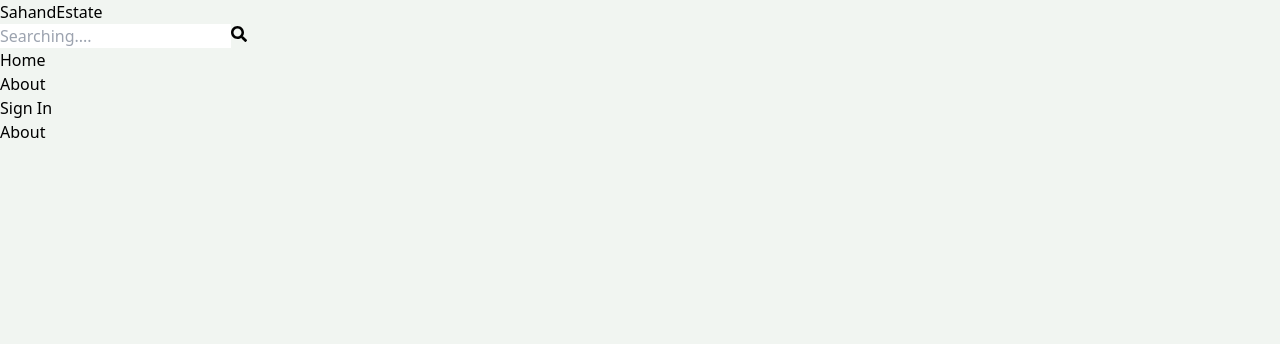
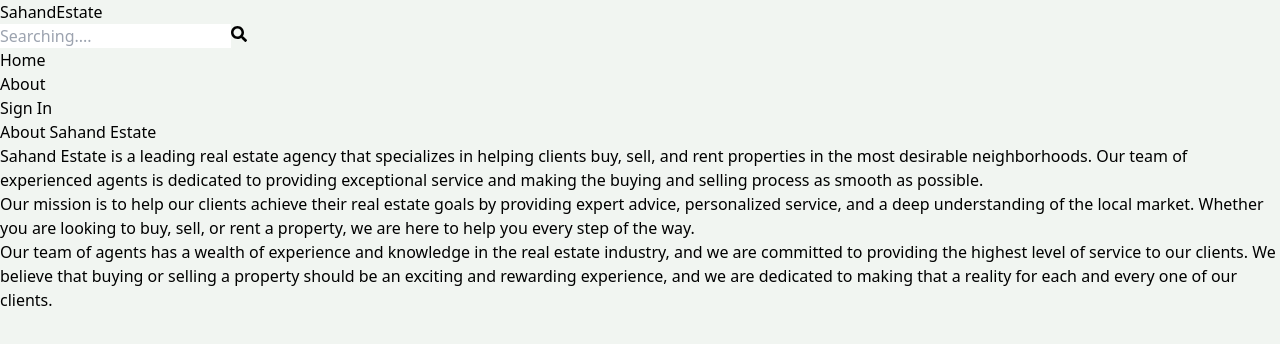
Before and after one commit to NguyenPhucTrong/Project-React, a React (Vite) app in the folder client/: page /about in a window 1280 px wide. Shown: the top 344 px of the page. Built offline with nearby package versions, Linux system fonts and the light colour scheme.

Commit message:
Complete about page

```diff
--- a/client/src/pages/About.jsx
+++ b/client/src/pages/About.jsx
@@ -1,7 +1,31 @@
-import React from 'react'
+import React from "react";
 
 export default function About() {
   return (
-    <div>About</div>
-  )
+    <div className="py-20 px-4 max-w-6xl mx-auto">
+      <h1 className="text-3xl font-bold mb-4 text-slate-800">
+        About Sahand Estate
+      </h1>
+      <p className="mb-4 text-slate-700">
+        Sahand Estate is a leading real estate agency that specializes in
+        helping clients buy, sell, and rent properties in the most desirable
+        neighborhoods. Our team of experienced agents is dedicated to providing
+        exceptional service and making the buying and selling process as smooth
+        as possible.
+      </p>
+      <p className="mb-4 text-slate-700">
+        Our mission is to help our clients achieve their real estate goals by
+        providing expert advice, personalized service, and a deep understanding
+        of the local market. Whether you are looking to buy, sell, or rent a
+        property, we are here to help you every step of the way.
+      </p>
+      <p className="mb-4 text-slate-700">
+        Our team of agents has a wealth of experience and knowledge in the real
+        estate industry, and we are committed to providing the highest level of
+        service to our clients. We believe that buying or selling a property
+        should be an exciting and rewarding experience, and we are dedicated to
+        making that a reality for each and every one of our clients.
+      </p>
+    </div>
+  );
 }
```
